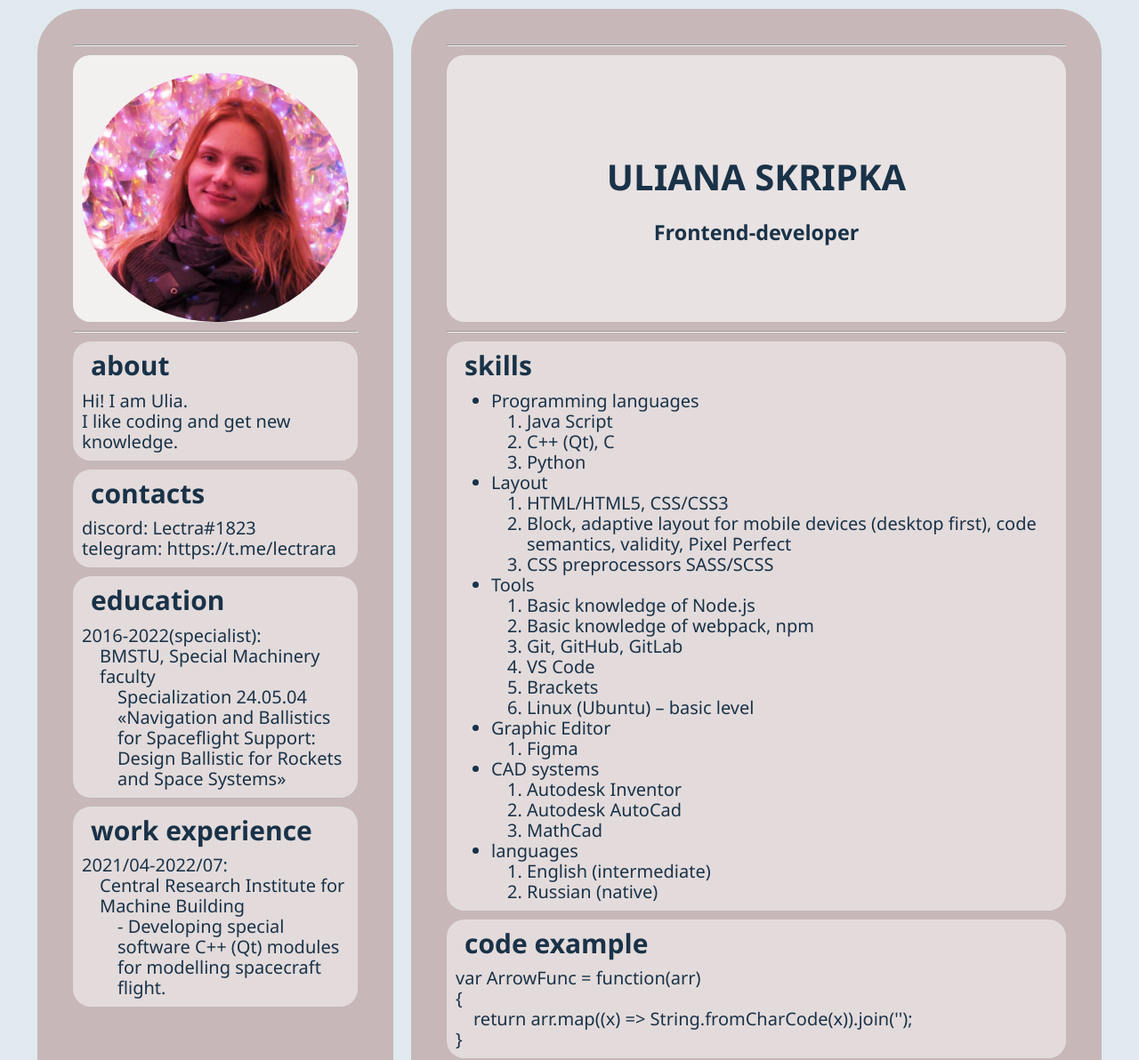
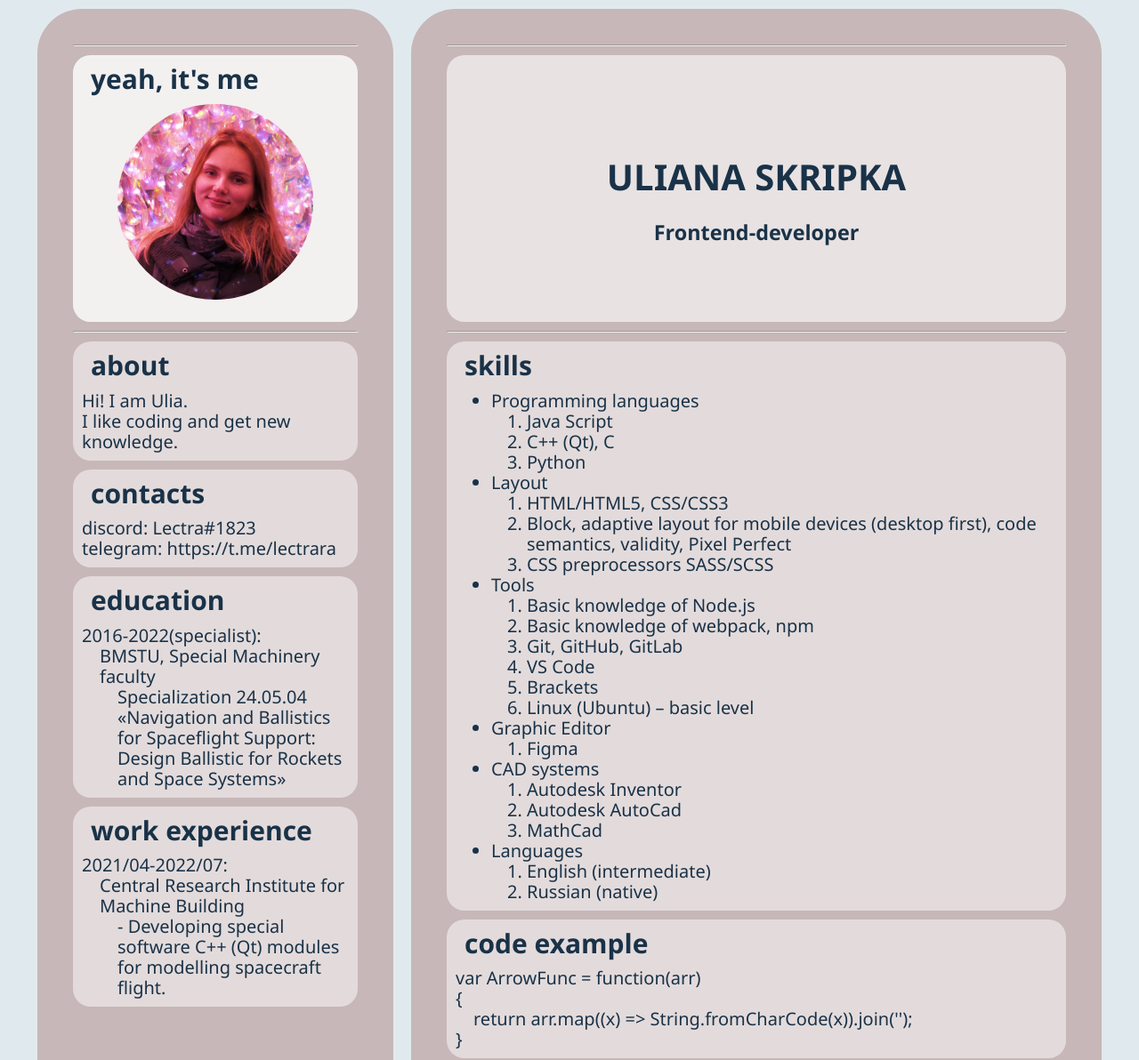
Before and after one commit to OffLectra/rsschool-cv-2, a plain HTML site: page index.html in a window 1280 px wide. Shown: the part 135-1327 px from the top of the page at 89% size. Drawn offline with Linux system fonts and the light colour scheme.

Commit message:
fix: fixed warning

```diff
--- a/index.html
+++ b/index.html
@@ -53,7 +53,7 @@
                     <hr>
                     <div class="horizontal-wrapper">
                         <section class="main__photo-block">
-                            <h2 class="photo-title"></h2>
+                            <h2 class="photo-title">yeah, it's me</h2>
                             <div class="main__photo-block__photo-box">
                                 <!-- <img src="./images/me.JPG" alt="me" class="main__photo-block__photo-box__img"> -->
                             </div>
@@ -153,7 +153,7 @@
                                     </ol>
                                 </li>
 
-                                <li class="main__skills-list-item">languages
+                                <li class="main__skills-list-item">Languages
                                     <ol class="main__skills-sublist">
                                         <li class="main__skills-sublist-subitem">English (intermediate)</li>
                                         <li class="main__skills-sublist-subitem">Russian (native)</li>
@@ -194,8 +194,6 @@
 
                 </div>
             </div>
-
-
         </div>
         <footer class="footer">
             <div class="wrapper">
--- a/style.css
+++ b/style.css
@@ -21,7 +21,7 @@ body {
     margin: 0 auto;
     /* overflow: hidden; */
     width: 100%;
-    min-width: 1000px;
+    min-width: 950px;
 }
 .wrapper {
     width: 95%;
@@ -133,6 +133,8 @@ h2 {
     border-radius: 50px;
     padding: 40px;
 }
+.photo-title {
+}
 .main__photo-block {
     position: absolute;
     width: 100%;
@@ -140,15 +142,15 @@ h2 {
 }
 .main__photo-block__photo-box {
     position: relative;
-
-    width: 100%;
-    height: 100%;
+    width: 220px;
+    height: 220px;
     border-radius: 50%;
     background: url('images/me.JPG');
     background-repeat: no-repeat;
     background-position: center center;
     background-size: cover;
     overflow: hidden;
+    margin: 0 auto;
 }
 .main__photo-block__photo-box__img {
     /* height: auto;
```
